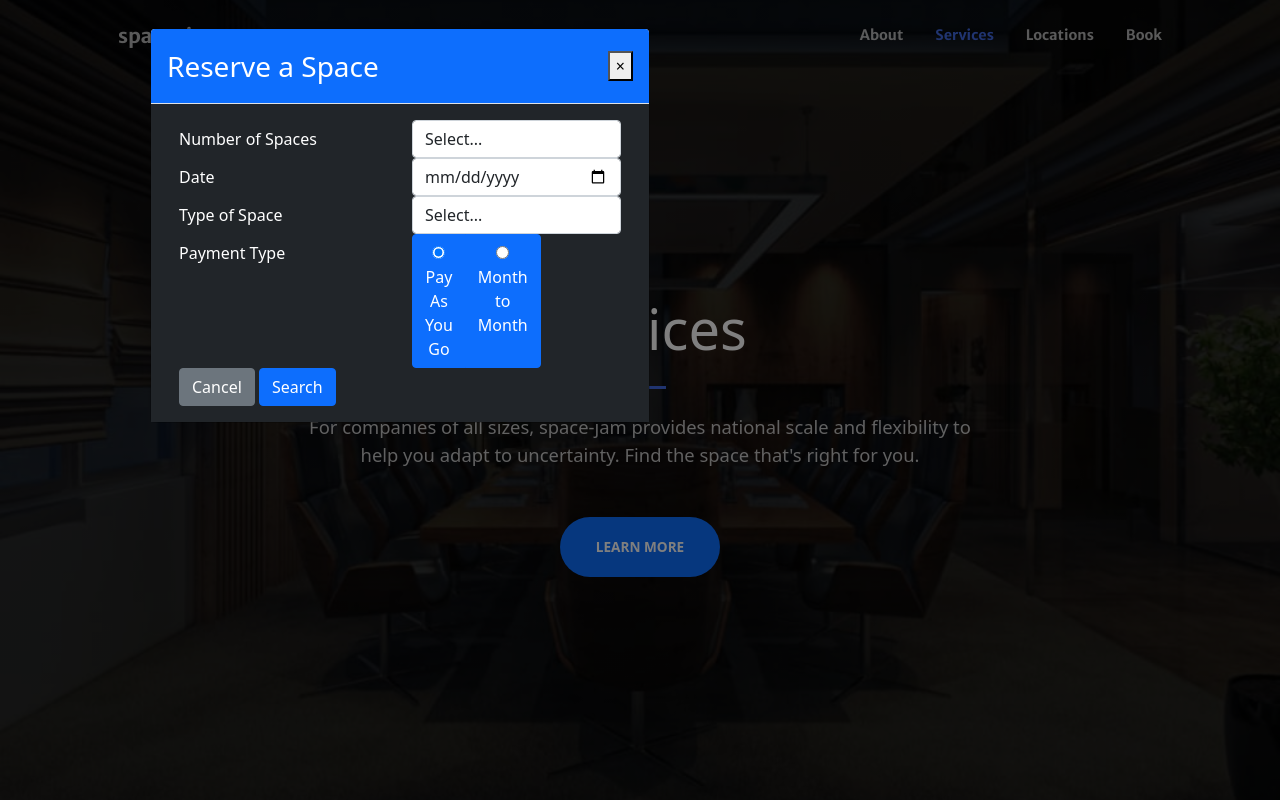
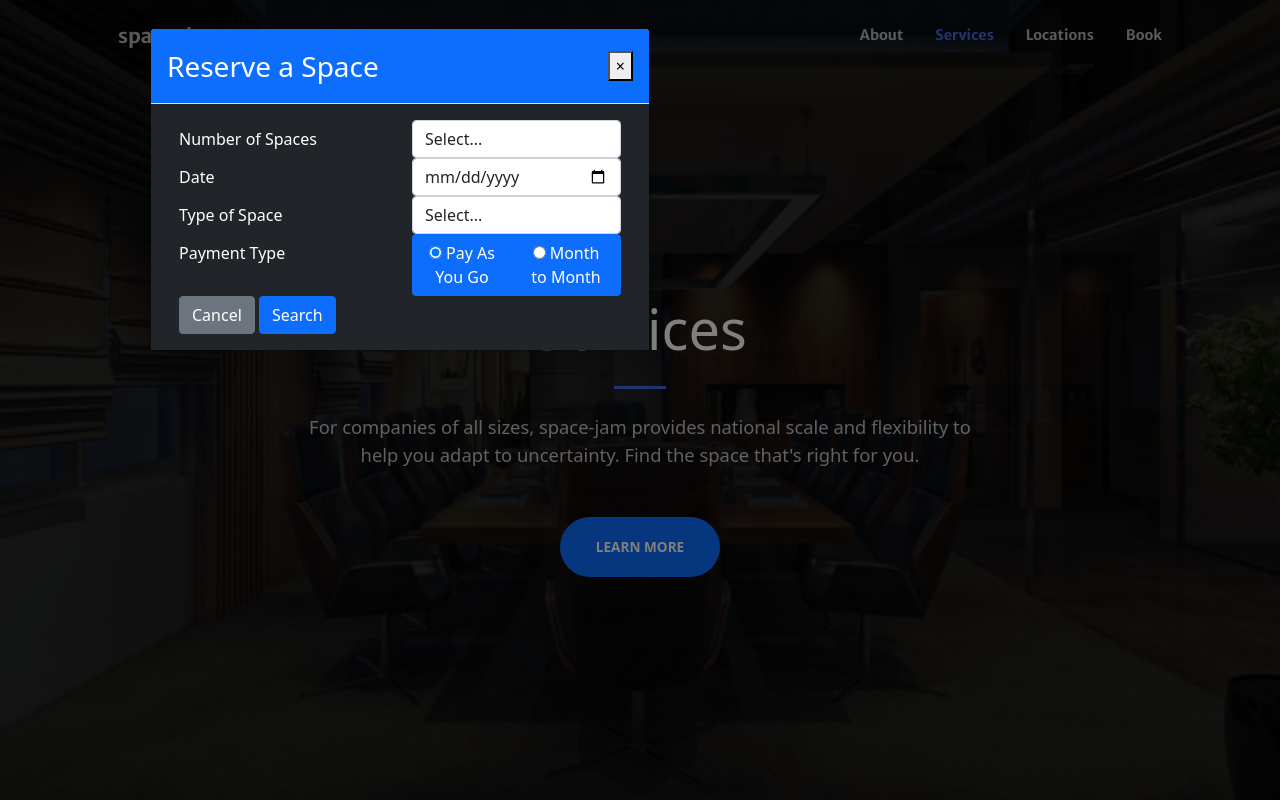
Before and after one commit to codeThinh/space-jam, a website: page services.html in a window 1280 px wide. Both pictures are taken after a click on the button "Book". Shown: the top 800 px of the page. Drawn offline with nearby package versions, Linux system fonts and the light colour scheme; files that its build step writes are made by us from their sources.

Commit message:
changed modal

```diff
--- a/package.json
+++ b/package.json
@@ -33,7 +33,6 @@
     "onchange": "^7.0.0",
     "parallelshell": "3.0.1",
     "rimraf": "^3.0.2",
-    "usemin-cli": "^0.6.0",
-    "uglify-js": "^3.15.3"
+    "usemin-cli": "^0.6.0"
   }
 }
--- a/services.html
+++ b/services.html
@@ -77,12 +77,12 @@
                                 </div>
                                 <div class="form-group row">
                                     <label class="col-sm-6 col-form-label">Payment Type</label>
-                                    <div class="col-2 btn-group btn-group-toggle">
+                                    <div class="col-6 btn-group btn-group-toggle">
                                         <label class="btn btn-primary">
-                                            <input value="paygo" type="radio" name="paymentType" id="paygo" autocomplete="off" checked> Pay As You Go
+                                            <input value="paygo" type="radio" name="paymentType" id="#" autocomplete="off" checked> Pay As You Go
                                         </label>
                                         <label class="btn btn-primary">
-                                            <input value="monthly" type="radio" name="paymentType" id="monthly" autocomplete="off"> Month to Month
+                                            <input value="monthly" type="radio" name="paymentType" id="#" autocomplete="off"> Month to Month
                                         </label>
                                     </div>
                                 </div>
```
Also changed, not shown: index.html (+4 -4 lines), locations.html (+3 -3 lines).
